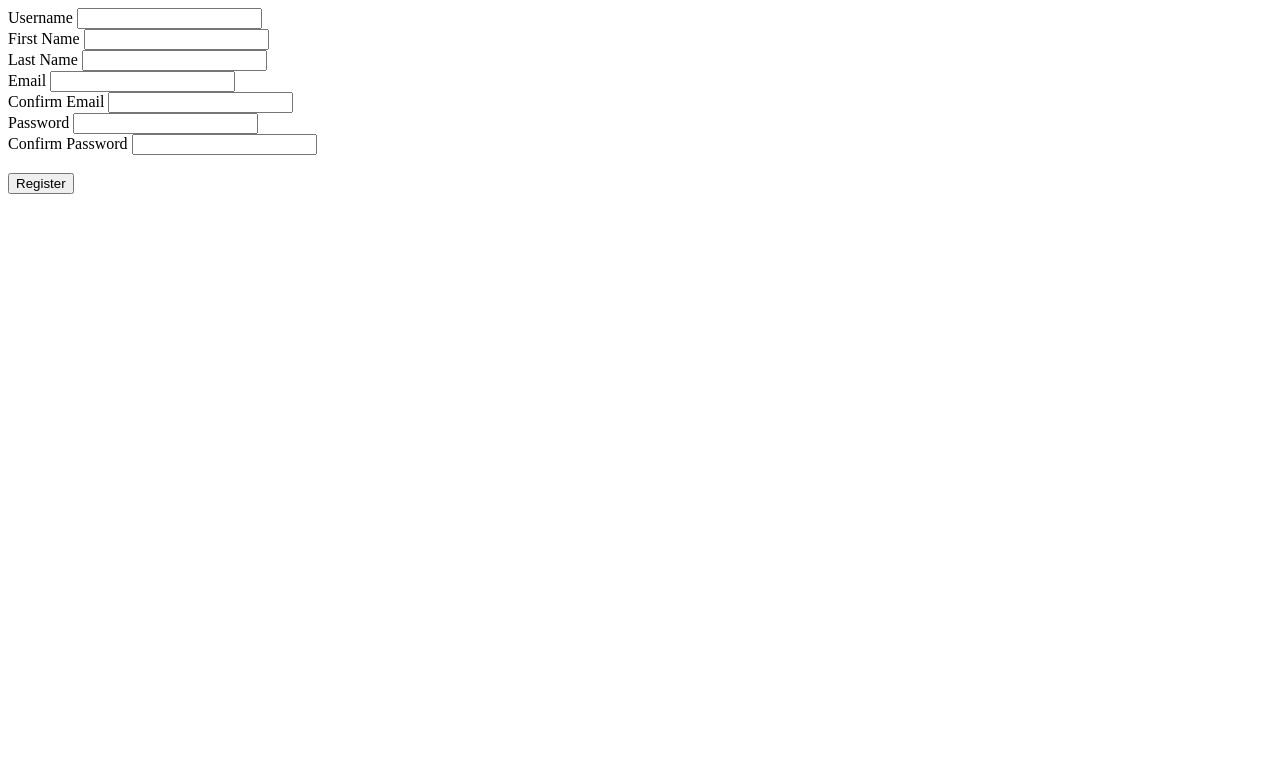
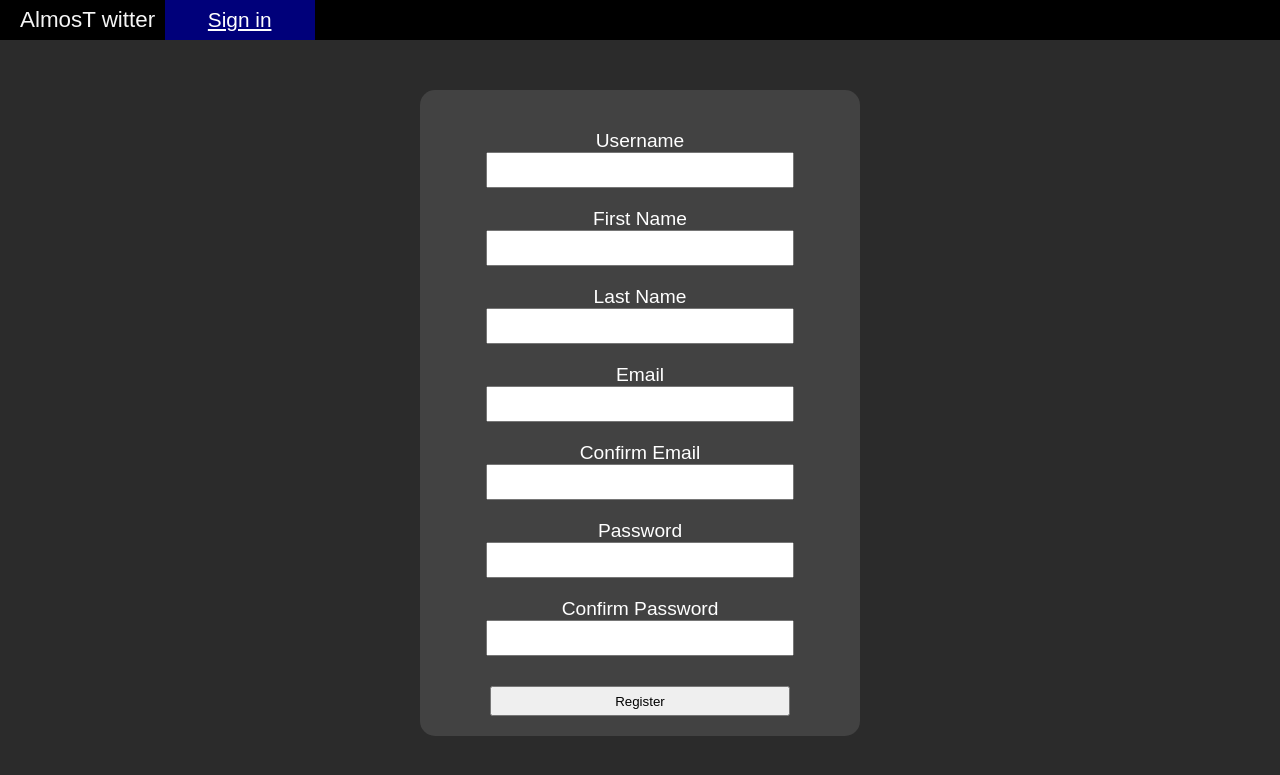
Before and after one commit to looney278/SE2, a Flask app: page /registration in a window 1280 px wide. Shown: the top 775 px of the page. Run offline with Flask 2, Linux system fonts and the light colour scheme; some libraries are stand-ins or nearby versions.

Commit message:
better signup page

```diff
--- a/static/style.css
+++ b/static/style.css
@@ -101,3 +101,32 @@ body {
     float: right;
     width: 150px;
 }
+
+
+.reg-from-wrapper {
+margin-top: 50px;
+    padding: 20px;
+    text-align: center;
+    width: 400px;
+    margin-left: auto;
+    margin-right: auto;
+    background-color: rgb(66, 66, 66);
+    border-radius: 15px;
+}
+
+.reg-form-title {
+    font-size: 1.2em;
+    font-weight: 300;
+}
+
+.reg-form input{
+    width: 300px;
+    height: 30px;
+}
+.reg-input-group {
+    margin-top: 20px;
+}
+#reg-btn {
+    margin-top: 30px;
+    height: 30px;
+}
--- a/templates/index.html
+++ b/templates/index.html
@@ -6,7 +6,7 @@
 
 <body>
     <div class='mainmenu'>
-        <div class="website-name">AlmosTwitter</div>
+        <div class="website-name">AlmosT witter</div>
         <a class="menu-buttons">
             <a id="signin-btn" class="menu-login-btn" href="/login">Sign in</a>
             <a id="signup-btn" class="menu-login-btn" href="/registration">Sign up</a>
--- a/templates/registration.html
+++ b/templates/registration.html
@@ -1,26 +1,59 @@
 <!DOCTYPE html>
 <html lang="en">
+
 <head>
+    <link rel="stylesheet" type="text/css" href="{{ url_for('static', filename='style.css') }}">
     <meta charset="UTF-8">
     <title>registration</title>
 
 </head>
+
 <body>
+        <div class='mainmenu'>
+                <div class="website-name">AlmosT witter</div>
+                <a class="menu-buttons">
+                    <a id="signin-btn" class="menu-login-btn" href="/login">Sign in</a>
+                </div>
+            </div>
+    <div class="reg-from-wrapper">
+        <form action="registerUser" method="post" class="reg-form">
 
-    <form action = "registerUser" method = "post" >
+            <div class="reg-input-group">
+                <div class="reg-form-title">Username</div><input type="text" name="username" required>
+            </div>
+            <div class="reg-input-group">
+                <div class="reg-form-title">First Name</div><input type="text" name="firstName" required>
+            </div>
+            <div class="reg-input-group">
+                <div class="reg-form-title">Last Name</div><input type="text" name="lastName" required>
+            </div>
+            <div class="reg-input-group">
+                <div class="reg-form-title">Email</div><input type="text" name="email" required>
+            </div>
+            <div class="reg-input-group">
+                    <div class="reg-form-title">Confirm Email</div><input type="text" name="confEmail" required>
+                    {{emailError}}
+            </div>
+            <div class="reg-input-group">
+                    <div class="reg-form-title">Password</div><input type="password" name="password" required>
+            </div>
+            <div class="reg-input-group">
+                    <div class="reg-form-title">Confirm Password</div><input type="password" name="confPassword" required>
+                    {{passwordError}}
+            </div>
 
-        Username <input type = "text" name = "username" required><br>
-        First Name <input type = "text" name = "firstName" required><br>
-        Last Name <input type = "text" name = "lastName" required><br>
-        Email <input type = "text" name = "email" required><br>
-        Confirm Email <input type = "text" name = "confEmail" required><br>
-        {{emailError}}
-        Password <input type = "password" name = "password" required><br>
-        Confirm Password <input type = "password" name = "confPassword" required><br>
-        {{passwordError}} <br>
 
-        <input type = "submit" value = "Register" >
-    </form>
+
+
+
+
+
+
+
+            <input type="submit" value="Register" id="reg-btn">
+        </form>
+    </div>
 
 </body>
+
 </html>
```
Also changed, not shown: 1 other file.
